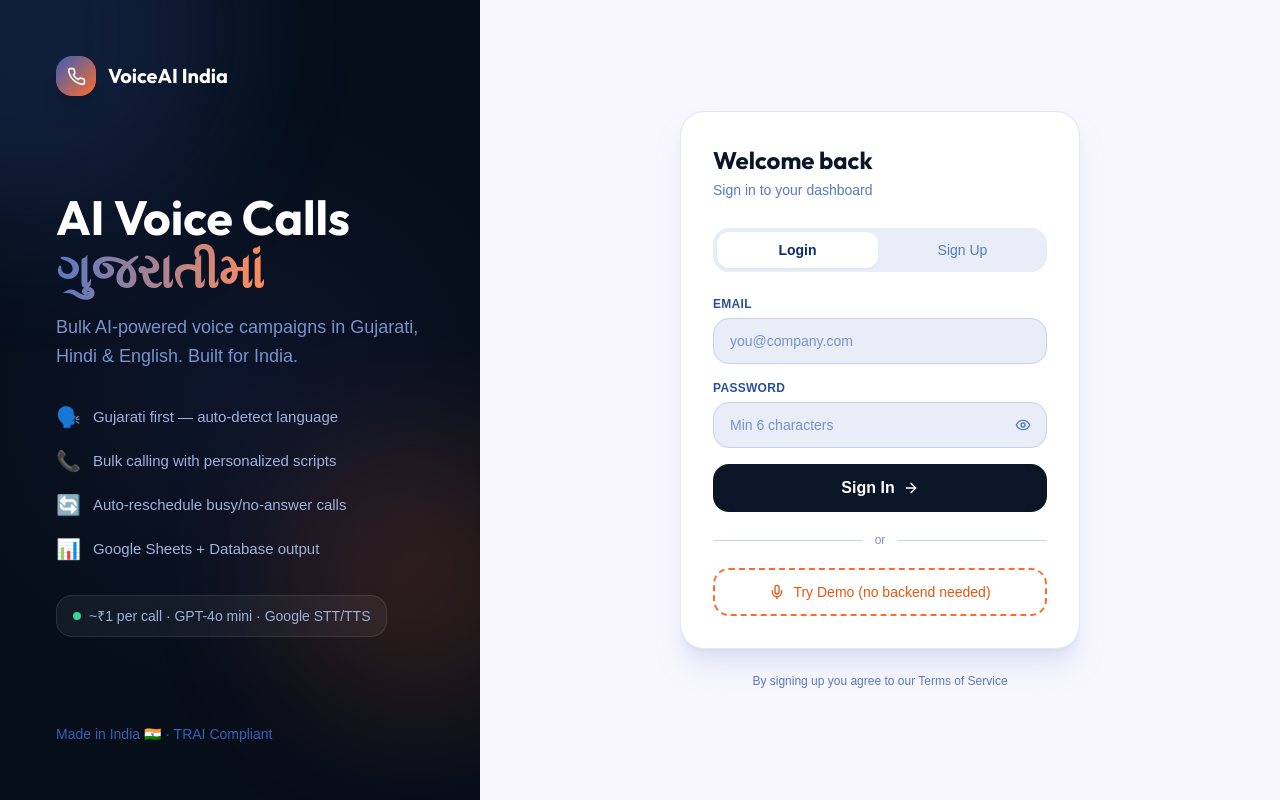
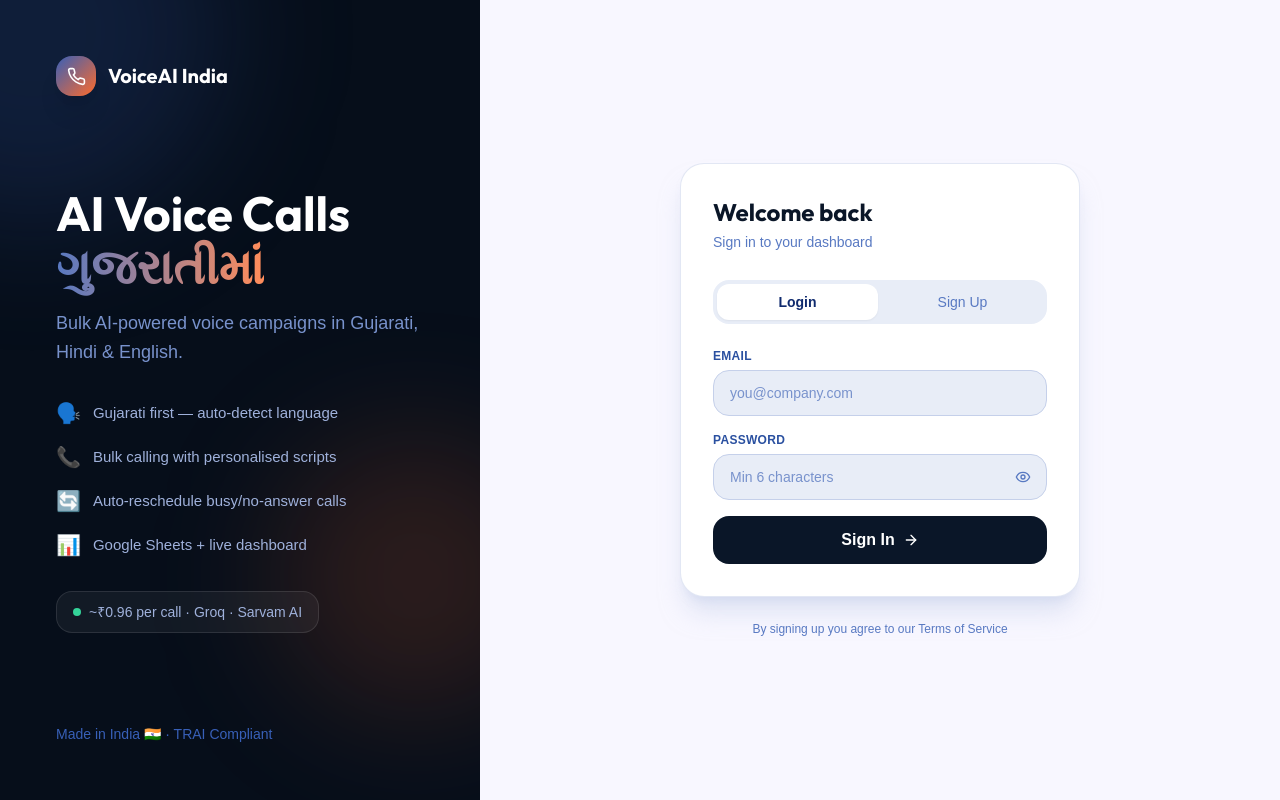
Before and after one commit to RuhiModi/AI-Voice-Call-Automation, a React (Vite) app in the folder frontend/: page /login in a window 1280 px wide. Built offline with nearby package versions, Linux system fonts and the light colour scheme.

Commit message:
Update Login.jsx

```diff
--- a/frontend/src/pages/Login.jsx
+++ b/frontend/src/pages/Login.jsx
@@ -1,26 +1,17 @@
 import { useState } from 'react'
-import { useNavigate } from 'react-router-dom'
+import { useNavigate, Link } from 'react-router-dom'
 import toast from 'react-hot-toast'
-import { Phone, Eye, EyeOff, Mic, ArrowRight } from 'lucide-react'
-import { authApi } from '../hooks/useApi'
-import { mockUser } from '../hooks/mockData'
+import { Phone, Eye, EyeOff, ArrowRight } from 'lucide-react'
+import { authApi } from '../hooks/api'
 
 export default function Login() {
-  const [mode, setMode] = useState('login')
-  const [email, setEmail] = useState('')
+  const [mode,     setMode]     = useState('login')
+  const [email,    setEmail]    = useState('')
   const [password, setPassword] = useState('')
-  const [company, setCompany] = useState('')
+  const [company,  setCompany]  = useState('')
   const [showPass, setShowPass] = useState(false)
-  const [loading, setLoading] = useState(false)
+  const [loading,  setLoading]  = useState(false)
   const navigate = useNavigate()
-
-  // Demo mode — works without backend
-  function demoLogin() {
-    localStorage.setItem('demo_mode', 'true')
-    localStorage.setItem('user', JSON.stringify(mockUser))
-    toast.success('Demo mode — using mock data!')
-    navigate('/dashboard')
-  }
 
   async function handleSubmit(e) {
     e.preventDefault()
@@ -29,12 +20,14 @@ export default function Login() {
       const res = mode === 'login'
         ? await authApi.login(email, password)
         : await authApi.signup(email, password, company)
+
       localStorage.setItem('token', res.data.token)
-      localStorage.setItem('user', JSON.stringify(res.data.user))
-      toast.success(mode === 'login' ? 'Welcome back!' : 'Account created!')
+      localStorage.setItem('user',  JSON.stringify(res.data.user))
+      toast.success(mode === 'login' ? 'Welcome back!' : 'Account created! 🎉')
       navigate('/dashboard')
     } catch (err) {
-      toast.error(err.response?.data?.error || 'Something went wrong')
+      const msg = err.response?.data?.error || 'Something went wrong'
+      toast.error(msg)
     } finally {
       setLoading(false)
     }
@@ -45,18 +38,13 @@ export default function Login() {
 
       {/* Left — Branding */}
       <div className="hidden lg:flex flex-col justify-between w-[480px] p-14 relative overflow-hidden">
-        {/* Background decoration */}
         <div className="absolute inset-0 overflow-hidden">
           <div className="absolute -top-40 -left-40 w-96 h-96 bg-navy-500/20 rounded-full blur-3xl" />
           <div className="absolute bottom-20 -right-20 w-72 h-72 bg-orange-500/15 rounded-full blur-3xl" />
-          <div className="absolute top-1/2 left-1/2 -translate-x-1/2 -translate-y-1/2 w-[600px] h-[600px]"
-            style={{
-              background: 'radial-gradient(circle, rgba(99,102,241,0.08) 0%, transparent 70%)'
-            }} />
         </div>
 
         <div className="relative z-10">
-          <div className="flex items-center gap-3 mb-2">
+          <div className="flex items-center gap-3">
             <div className="w-10 h-10 bg-gradient-to-br from-navy-500 to-orange-500 rounded-2xl flex items-center justify-center shadow-xl">
               <Phone size={19} className="text-white" />
             </div>
@@ -67,24 +55,21 @@ export default function Login() {
         <div className="relative z-10 space-y-8">
           <div>
             <h2 className="font-display font-bold text-white text-5xl leading-[1.1] mb-4">
-              AI Voice Calls
-              <br />
+              AI Voice Calls<br />
               <span className="text-transparent bg-clip-text bg-gradient-to-r from-navy-400 to-orange-400">
                 ગુજરાતીમાં
               </span>
             </h2>
             <p className="text-navy-300 text-lg leading-relaxed">
-              Bulk AI-powered voice campaigns in Gujarati, Hindi & English. Built for India.
+              Bulk AI-powered voice campaigns in Gujarati, Hindi & English.
             </p>
           </div>
-
-          {/* Feature list */}
           <div className="space-y-4">
             {[
               { emoji: '🗣️', text: 'Gujarati first — auto-detect language' },
-              { emoji: '📞', text: 'Bulk calling with personalized scripts' },
+              { emoji: '📞', text: 'Bulk calling with personalised scripts' },
               { emoji: '🔄', text: 'Auto-reschedule busy/no-answer calls' },
-              { emoji: '📊', text: 'Google Sheets + Database output' },
+              { emoji: '📊', text: 'Google Sheets + live dashboard' },
             ].map(({ emoji, text }) => (
               <div key={text} className="flex items-center gap-3">
                 <span className="text-xl">{emoji}</span>
@@ -92,17 +77,13 @@ export default function Login() {
               </div>
             ))}
           </div>
-
-          {/* Cost badge */}
           <div className="inline-flex items-center gap-2 px-4 py-2.5 rounded-2xl bg-white/5 border border-white/10">
             <div className="w-2 h-2 bg-jade-400 rounded-full status-active" />
-            <span className="text-navy-200 text-sm">~₹1 per call · GPT-4o mini · Google STT/TTS</span>
+            <span className="text-navy-200 text-sm">~₹0.96 per call · Groq · Sarvam AI</span>
           </div>
         </div>
 
-        <div className="relative z-10">
-          <p className="text-navy-500 text-sm">Made in India 🇮🇳 · TRAI Compliant</p>
-        </div>
+        <p className="relative z-10 text-navy-500 text-sm">Made in India 🇮🇳 · TRAI Compliant</p>
       </div>
 
       {/* Right — Form */}
@@ -127,15 +108,10 @@ export default function Login() {
 
             {/* Toggle */}
             <div className="flex gap-1 mb-6 bg-navy-50 p-1 rounded-2xl">
-              {[
-                { key: 'login', label: 'Login' },
-                { key: 'signup', label: 'Sign Up' },
-              ].map(({ key, label }) => (
+              {[{ key: 'login', label: 'Login' }, { key: 'signup', label: 'Sign Up' }].map(({ key, label }) => (
                 <button key={key} onClick={() => setMode(key)}
                   className={`flex-1 py-2 rounded-xl text-sm font-medium transition-all duration-200
-                    ${mode === key
-                      ? 'bg-white text-navy-800 shadow-sm font-semibold'
-                      : 'text-navy-400 hover:text-navy-600'}`}>
+                    ${mode === key ? 'bg-white text-navy-800 shadow-sm font-semibold' : 'text-navy-400 hover:text-navy-600'}`}>
                   {label}
                 </button>
               ))}
@@ -145,26 +121,39 @@ export default function Login() {
               {mode === 'signup' && (
                 <div>
                   <label className="block text-xs font-semibold text-navy-600 uppercase tracking-wide mb-1.5">Company Name</label>
-                  <input value={company} onChange={e => setCompany(e.target.value)}
+                  <input
+                    value={company}
+                    onChange={e => setCompany(e.target.value)}
                     placeholder="Your company or org name"
-                    className="w-full bg-navy-50 border border-navy-100 rounded-2xl px-4 py-3 text-sm text-navy-800 placeholder-navy-300 transition-all" />
+                    className="w-full bg-navy-50 border border-navy-100 rounded-2xl px-4 py-3 text-sm text-navy-800 placeholder-navy-300 focus:border-navy-400 focus:outline-none transition-all"
+                  />
                 </div>
               )}
 
               <div>
                 <label className="block text-xs font-semibold text-navy-600 uppercase tracking-wide mb-1.5">Email</label>
-                <input type="email" value={email} onChange={e => setEmail(e.target.value)}
-                  placeholder="you@company.com" required
-                  className="w-full bg-navy-50 border border-navy-100 rounded-2xl px-4 py-3 text-sm text-navy-800 placeholder-navy-300 transition-all" />
+                <input
+                  type="email"
+                  value={email}
+                  onChange={e => setEmail(e.target.value)}
+                  placeholder="you@company.com"
+                  required
+                  className="w-full bg-navy-50 border border-navy-100 rounded-2xl px-4 py-3 text-sm text-navy-800 placeholder-navy-300 focus:border-navy-400 focus:outline-none transition-all"
+                />
               </div>
 
               <div>
                 <label className="block text-xs font-semibold text-navy-600 uppercase tracking-wide mb-1.5">Password</label>
                 <div className="relative">
-                  <input type={showPass ? 'text' : 'password'} value={password}
+                  <input
+                    type={showPass ? 'text' : 'password'}
+                    value={password}
                     onChange={e => setPassword(e.target.value)}
-                    placeholder="Min 6 characters" required minLength={6}
-                    className="w-full bg-navy-50 border border-navy-100 rounded-2xl px-4 py-3 pr-11 text-sm text-navy-800 placeholder-navy-300 transition-all" />
+                    placeholder="Min 6 characters"
+                    required
+                    minLength={6}
+                    className="w-full bg-navy-50 border border-navy-100 rounded-2xl px-4 py-3 pr-11 text-sm text-navy-800 placeholder-navy-300 focus:border-navy-400 focus:outline-none transition-all"
+                  />
                   <button type="button" onClick={() => setShowPass(!showPass)}
                     className="absolute right-3 top-1/2 -translate-y-1/2 p-1 text-navy-400 hover:text-navy-600">
                     {showPass ? <EyeOff size={16} /> : <Eye size={16} />}
@@ -172,30 +161,17 @@ export default function Login() {
                 </div>
               </div>
 
-              <button type="submit" disabled={loading}
-                className="w-full flex items-center justify-center gap-2 bg-navy-900 hover:bg-navy-800 disabled:opacity-50 text-white font-semibold py-3 rounded-2xl transition-all duration-200 mt-2 group">
-                {loading ? 'Please wait...' : (
-                  <>
-                    {mode === 'login' ? 'Sign In' : 'Create Account'}
-                    <ArrowRight size={16} className="group-hover:translate-x-1 transition-transform" />
-                  </>
-                )}
+              <button
+                type="submit"
+                disabled={loading}
+                className="w-full flex items-center justify-center gap-2 bg-navy-900 hover:bg-navy-800 disabled:opacity-50 disabled:cursor-not-allowed text-white font-semibold py-3 rounded-2xl transition-all duration-200 mt-2 group"
+              >
+                {loading
+                  ? <><div className="w-4 h-4 border-2 border-white/30 border-t-white rounded-full animate-spin" /> Please wait...</>
+                  : <>{mode === 'login' ? 'Sign In' : 'Create Account'} <ArrowRight size={16} className="group-hover:translate-x-1 transition-transform" /></>
+                }
               </button>
             </form>
-
-            {/* Divider */}
-            <div className="flex items-center gap-3 my-5">
-              <div className="flex-1 h-px bg-navy-100" />
-              <span className="text-xs text-navy-300">or</span>
-              <div className="flex-1 h-px bg-navy-100" />
-            </div>
-
-            {/* Demo mode button */}
-            <button onClick={demoLogin}
-              className="w-full flex items-center justify-center gap-2 border-2 border-dashed border-orange-500 hover:border-orange-400 text-orange-600 hover:text-orange-500 font-medium py-3 rounded-2xl transition-all text-sm group">
-              <Mic size={16} className="group-hover:scale-110 transition-transform" />
-              Try Demo (no backend needed)
-            </button>
           </div>
 
           <p className="text-center text-xs text-navy-400 mt-6">
```
